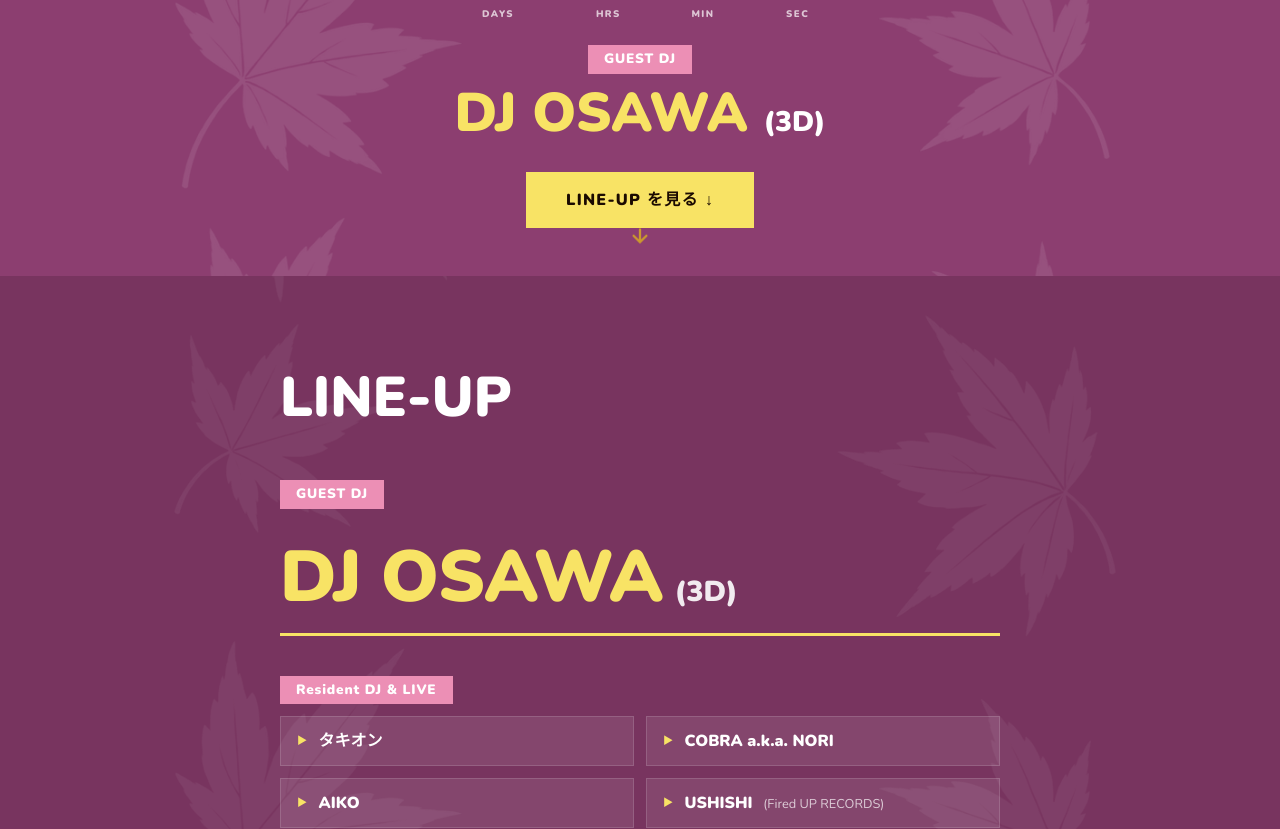
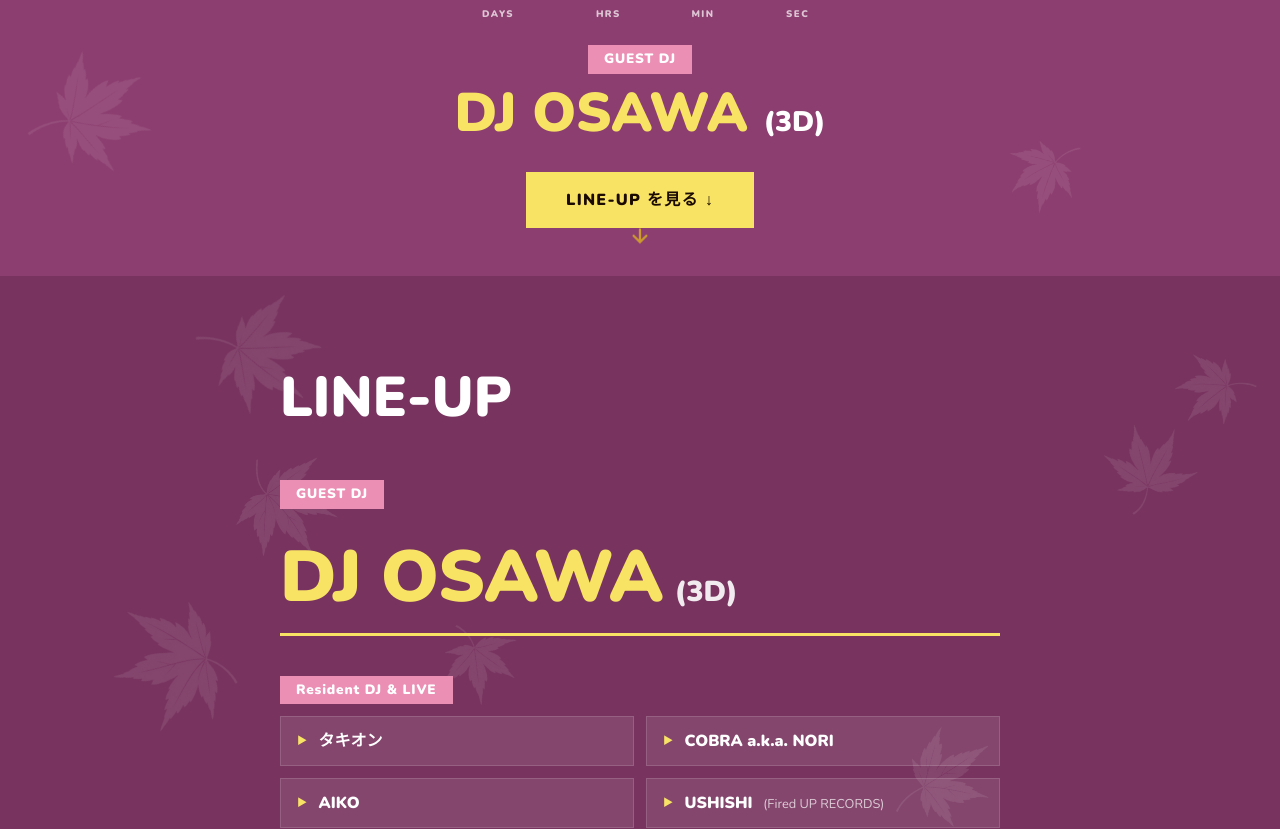
Before and after one commit to takemix/UTOPIA_Site, a Next.js app: page / in a window 1280 px wide. Shown: the part 632-1461 px from the top of the page. Built offline with nearby package versions, Linux system fonts and the light colour scheme.

Commit message:
Scatter subtle maple leaves with varied sizes and rotations

```diff
--- /dev/null
+++ b/app/components/AutumnLeaves.tsx
@@ -0,0 +1,32 @@
+const leaves = [
+  { left: 5, top: 8, size: 115, angle: -24, crop: "0 0 400 435" },
+  { left: 73, top: 3, size: 95, angle: 42, crop: "760 105 300 300" },
+  { left: 91, top: 32, size: 135, angle: -52, crop: "740 430 320 365" },
+  { left: 21, top: 36, size: 85, angle: 68, crop: "0 435 270 265" },
+  { left: 57, top: 53, size: 105, angle: -12, crop: "0 790 350 390" },
+  { left: 2, top: 76, size: 125, angle: 28, crop: "0 1180 285 290" },
+  { left: 78, top: 84, size: 90, angle: -78, crop: "790 1180 270 290" },
+];
+
+export default function AutumnLeaves({ variant = 0 }: { variant?: number }) {
+  return (
+    <div className="autumn-leaves" aria-hidden="true">
+      {leaves.map((leaf, i) => (
+        <svg
+          key={i}
+          className="autumn-leaf"
+          viewBox={leaf.crop}
+          style={{
+            left: `${(leaf.left + variant * 13) % 96}%`,
+            top: `${(leaf.top + variant * 19) % 92}%`,
+            width: `clamp(55px, ${leaf.size / 12}vw, ${leaf.size}px)`,
+            transform: `rotate(${leaf.angle + variant * 31}deg)`,
+          }}
+          focusable="false"
+        >
+          <image href="/images/autumn-maple-frame.png" width="1060" height="1484" />
+        </svg>
+      ))}
+    </div>
+  );
+}
--- a/app/globals.css
+++ b/app/globals.css
@@ -794,7 +794,6 @@ img {
   }
 }
 
-/* Keep the supplied white maple frame subtle behind the content. */
 .lineup,
 .profile,
 .info,
@@ -803,15 +802,26 @@ img {
   isolation: isolate;
 }
 
-.lineup::before,
-.profile::before,
-.info::before,
-.venue::before {
-  content: "";
+.autumn-leaves {
   position: absolute;
   inset: 0;
-  z-index: -1;
-  background: url("/images/autumn-maple-frame.png") center / 75% auto repeat-y;
-  opacity: 0.06;
+  overflow: hidden;
   pointer-events: none;
+  z-index: 0;
 }
+
+.autumn-leaf {
+  position: absolute;
+  height: auto;
+  aspect-ratio: 1;
+  opacity: 0.085;
+  overflow: hidden;
+}
+
+.lineup > .container,
+.profile > .container,
+.info > .container,
+.venue > .container {
+  position: relative;
+  z-index: 1;
+}
--- a/app/page.tsx
+++ b/app/page.tsx
@@ -1,3 +1,4 @@
+import AutumnLeaves from "./components/AutumnLeaves";
 import Countdown from "./components/Countdown";
 import FadeUp from "./components/FadeUp";
 import Navbar from "./components/Navbar";
@@ -8,8 +9,7 @@ export default function Home() {
       <Navbar />
 
       <section className="hero" aria-label="UTOPIA">
-        <div className="hero__bg-circle" />
-        <div className="hero__bg-square" />
+        <AutumnLeaves />
         <div className="hero__content">
           <p className="hero__tagline">{"\\ TECHNO & HOUSE PARTY //"}</p>
           <div className="hero__logo-wrap">
@@ -51,6 +51,7 @@ export default function Home() {
       </section>
 
       <section className="lineup" id="lineup">
+        <AutumnLeaves variant={1} />
         <div className="container">
           <FadeUp>
             <h2 className="section-title">LINE-UP</h2>
@@ -90,6 +91,7 @@ export default function Home() {
       </section>
 
       <section className="profile" id="profile">
+        <AutumnLeaves variant={2} />
         <div className="container">
           <FadeUp>
             <h2 className="section-title">GUEST DJ</h2>
@@ -117,6 +119,7 @@ export default function Home() {
       </section>
 
       <section className="info" id="info">
+        <AutumnLeaves variant={3} />
         <div className="container">
           <FadeUp>
             <h2 className="section-title">EVENT INFO</h2>
@@ -151,6 +154,7 @@ export default function Home() {
       </section>
 
       <section className="venue" id="venue">
+        <AutumnLeaves variant={4} />
         <div className="container">
           <FadeUp>
             <h2 className="section-title">VENUE</h2>
```
